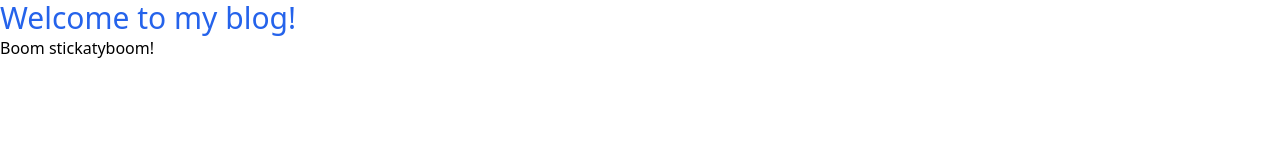
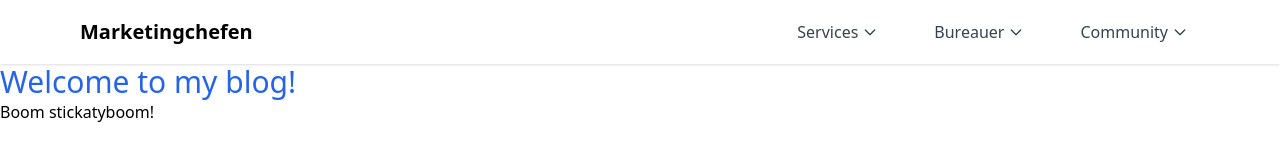
Before and after one commit to marketingchefen-dk/marketingchefen-dk.github.io, an Eleventy site: page src/index.njk in a window 1280 px wide. Built offline with nearby package versions, Linux system fonts and the light colour scheme; Eleventy itself is replaced by a stand-in of ours; files that its build step writes are made by us from their sources.

Commit message:
navbar + analytics

```diff
--- /dev/null
+++ b/src/_data/navigation.json
@@ -0,0 +1,70 @@
+{
+    "main": [
+        {
+            "title": "Services",
+            "url": "/services/",
+            "children": [
+                {
+                    "title": "Consulting",
+                    "url": "/services/consulting/"
+                },
+                {
+                 "title": "Interim CMO",
+                    "url": "/services/interim-cmo/"
+                },
+                {
+                    "title": "Fractional CMO",
+                    "url": "/services/fractional-cmo/"
+                },
+                {
+                    "title": "Rekruttering",
+                    "url": "/services/rekruttering/"
+                },
+                {
+                    "title": "Headhunting",
+                    "url": "/services/headhunting/"
+                }
+            ]
+        },
+        {
+            "title": "Bureauer",
+            "url": "/bureauer/",
+            "children": [
+                {
+                    "title": "Marketing",
+                    "url": "/bureauer/marketing/"
+                },
+                {
+                    "title": "Reklame",
+                    "url": "/bureauer/reklame/"
+                },
+                {
+                    "title": "Media",
+                    "url": "/bureauer/medie/"
+                },
+                {
+                    "title": "Kommunikation",
+                    "url": "/bureauer/kommunikation/"
+                }
+            ]
+        },
+        {
+            "title": "Community",
+            "url": "/community/",
+            "children": [
+                {
+                    "title": "Blog",
+                    "url": "/blog/"
+                },
+                {
+                    "title": "Værktøjer",
+                    "url": "/vaerktoejer/"
+                },
+                {
+                    "title": "Join vores Slack",
+                    "url": "/slack/"
+                }
+            ]
+        }
+    ]
+}
--- a/src/_includes/base.njk
+++ b/src/_includes/base.njk
@@ -9,8 +9,19 @@
         <link rel="apple-touch-icon" sizes="180x180" href="/apple-touch-icon.png">
         <link rel="stylesheet" href="/css/styles.css">
         <title>{{ title }}</title>
+        <script defer src="https://unpkg.com/alpinejs@3.x.x/dist/cdn.min.js"></script>
     </head>
     <body>
-        {{ content | safe }}
+        {% include "nav.njk" %}
+
+        <main>
+            {{ content | safe }}
+        </main>
+
+        {% include "footer.njk" %}
+
+        <!-- 100% privacy-first analytics -->
+        <script async src="https://scripts.simpleanalyticscdn.com/latest.js"></script>
+
     </body>
 </html>
--- /dev/null
+++ b/src/_includes/nav.njk
@@ -0,0 +1,103 @@
+<nav class="bg-white shadow" x-data="{ isOpen: false, dropdownOpen: {} }">
+  <div class="max-w-6xl mx-auto px-4">
+    <div class="flex justify-between items-center h-16">
+      <!-- Logo/Site Name -->
+      <div class="flex-shrink-0">
+        <a href="/" class="text-xl font-bold">Marketingchefen</a>
+      </div>
+
+      <!-- Desktop Menu -->
+      <div class="hidden md:block">
+        <ul class="flex space-x-8">
+          {%- for item in navigation.main -%}
+            <li class="relative"
+                @mouseenter="dropdownOpen['{{ loop.index }}'] = true"
+                @mouseleave="dropdownOpen['{{ loop.index }}'] = false">
+              <a href="{{ item.url }}"
+                 class="text-gray-700 hover:text-gray-900 px-3 py-2 rounded-md inline-flex items-center {% if page.url == item.url %}font-bold text-blue-600{% endif %}">
+                {{ item.title }}
+                {% if item.children %}
+                  <svg class="w-4 h-4 ml-1" fill="none" stroke="currentColor" viewBox="0 0 24 24">
+                    <path stroke-linecap="round" stroke-linejoin="round" stroke-width="2" d="M19 9l-7 7-7-7" />
+                  </svg>
+                {% endif %}
+              </a>
+              {% if item.children %}
+                <div x-show="dropdownOpen['{{ loop.index }}']"
+                     x-transition:enter="transition ease-out duration-100"
+                     x-transition:enter-start="transform opacity-0 scale-95"
+                     x-transition:enter-end="transform opacity-100 scale-100"
+                     x-transition:leave="transition ease-in duration-75"
+                     x-transition:leave-start="transform opacity-100 scale-100"
+                     x-transition:leave-end="transform opacity-0 scale-95"
+                     class="absolute left-0 mt-2 w-48 rounded-md shadow-lg bg-white ring-1 ring-black ring-opacity-5">
+                  <div class="py-1">
+                    {% for child in item.children %}
+                      <a href="{{ child.url }}"
+                         class="block px-4 py-2 text-sm text-gray-700 hover:bg-gray-100 {% if page.url == child.url %}font-bold text-blue-600 bg-blue-50{% endif %}">
+                        {{ child.title }}
+                      </a>
+                    {% endfor %}
+                  </div>
+                </div>
+              {% endif %}
+            </li>
+          {%- endfor -%}
+        </ul>
+      </div>
+
+      <!-- Mobile Menu Button -->
+      <div class="md:hidden">
+        <button type="button"
+                @click="isOpen = !isOpen"
+                class="text-gray-700 hover:text-gray-900 focus:outline-none">
+          <svg x-show="!isOpen" class="h-6 w-6" fill="none" viewBox="0 0 24 24" stroke="currentColor">
+            <path stroke-linecap="round" stroke-linejoin="round" stroke-width="2" d="M4 6h16M4 12h16M4 18h16"/>
+          </svg>
+          <svg x-show="isOpen" class="h-6 w-6" fill="none" viewBox="0 0 24 24" stroke="currentColor">
+            <path stroke-linecap="round" stroke-linejoin="round" stroke-width="2" d="M6 18L18 6M6 6l12 12"/>
+          </svg>
+        </button>
+      </div>
+    </div>
+  </div>
+
+  <!-- Mobile Menu -->
+  <div x-show="isOpen"
+       x-transition:enter="transition ease-out duration-100"
+       x-transition:enter-start="transform opacity-0 scale-95"
+       x-transition:enter-end="transform opacity-100 scale-100"
+       x-transition:leave="transition ease-in duration-75"
+       x-transition:leave-start="transform opacity-100 scale-100"
+       x-transition:leave-end="transform opacity-0 scale-95"
+       class="md:hidden">
+    <div class="px-2 pt-2 pb-3 space-y-1">
+      {%- for item in navigation.main -%}
+        {% if item.children %}
+          <div x-data="{ subOpen: false }" class="space-y-1">
+            <button @click="subOpen = !subOpen"
+                    class="w-full flex justify-between items-center px-3 py-2 rounded-md text-gray-700 hover:text-gray-900 hover:bg-gray-100 {% if page.url == item.url %}font-bold text-blue-600 bg-blue-50{% endif %}">
+              {{ item.title }}
+              <svg class="w-4 h-4 transform" :class="{ 'rotate-180': subOpen }" fill="none" stroke="currentColor" viewBox="0 0 24 24">
+                <path stroke-linecap="round" stroke-linejoin="round" stroke-width="2" d="M19 9l-7 7-7-7" />
+              </svg>
+            </button>
+            <div x-show="subOpen" class="pl-4">
+              {% for child in item.children %}
+                <a href="{{ child.url }}"
+                   class="block px-3 py-2 rounded-md text-gray-700 hover:text-gray-900 hover:bg-gray-100 {% if page.url == child.url %}font-bold text-blue-600 bg-blue-50{% endif %}">
+                  {{ child.title }}
+                </a>
+              {% endfor %}
+            </div>
+          </div>
+        {% else %}
+          <a href="{{ item.url }}"
+             class="block px-3 py-2 rounded-md text-gray-700 hover:text-gray-900 hover:bg-gray-100 {% if page.url == item.url %}font-bold text-blue-600 bg-blue-50{% endif %}">
+            {{ item.title }}
+          </a>
+        {% endif %}
+      {%- endfor -%}
+    </div>
+  </div>
+</nav>
--- a/src/index.njk
+++ b/src/index.njk
@@ -1,6 +1,6 @@
 ---
 layout: base.njk
-title: My Blog
+title: Marketingchefen - Rådgivning, rekruttering og community
 ---
 <h1 class="text-blue-600 text-3xl">Welcome to my blog!</h1>
 <p>Boom stickatyboom!</p>
```
Also changed, not shown: package.json (line endings or trailing spaces), src/_includes/footer.njk (added), 1 other file.
